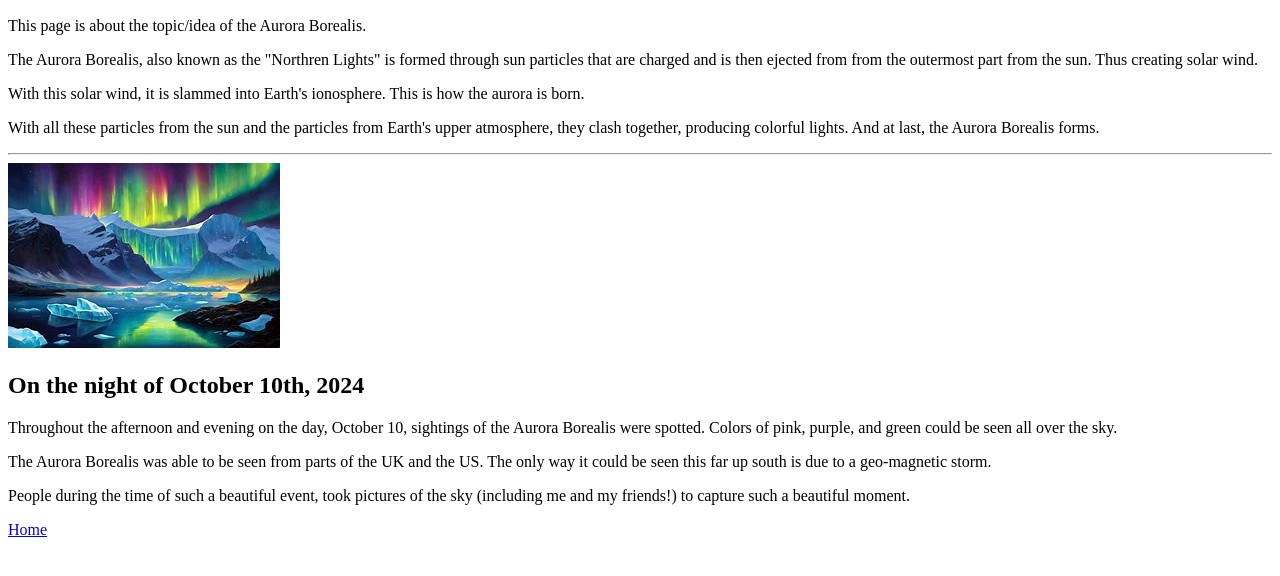
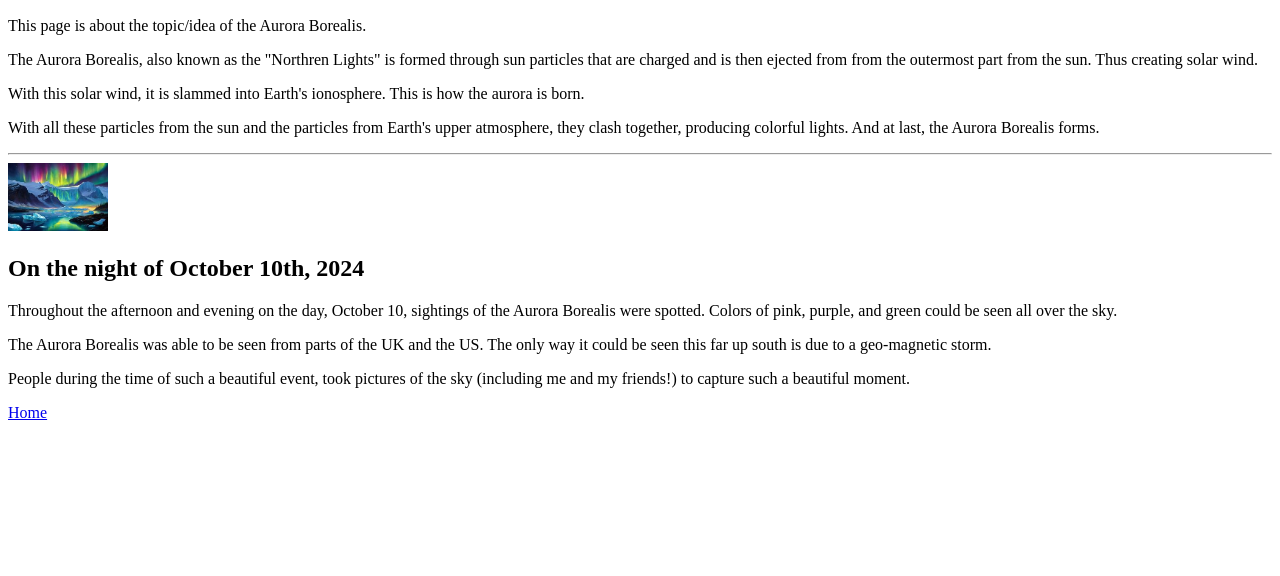
Before and after one commit to Thomas-A-Edison-CTE-HS/cloudr3, a plain HTML site: page lab1.html in a window 1280 px wide. Shown: the part 110-686 px from the top of the page. Drawn offline with Linux system fonts and the light colour scheme.

Commit message:
changed width of image

```diff
--- a/lab1.html
+++ b/lab1.html
@@ -13,7 +13,7 @@
     <p>With this solar wind, it is slammed into Earth's ionosphere. This is how the aurora is born.</p>
     <p>With all these particles from the sun and the particles from Earth's upper atmosphere, they clash together, producing colorful lights. And at last, the Aurora Borealis forms.</p>
     <hr>
-    <img src="aurora.jpeg" alt="image of aurora borealis">
+    <img src="aurora.jpeg" alt="image of aurora borealis" width="100px">
     <h2>On the night of October 10th, 2024</h2>
     <p>Throughout the afternoon and evening on the day, October 10, sightings of the Aurora Borealis were spotted. Colors of pink, purple, and green could be seen all over the sky.</p>
     <p>The Aurora Borealis was able to be seen from parts of the UK and the US. The only way it could be seen this far up south is due to a geo-magnetic storm.</p>
```
